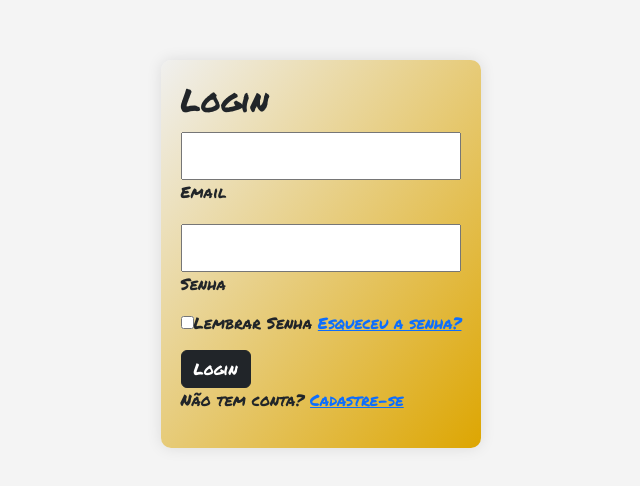
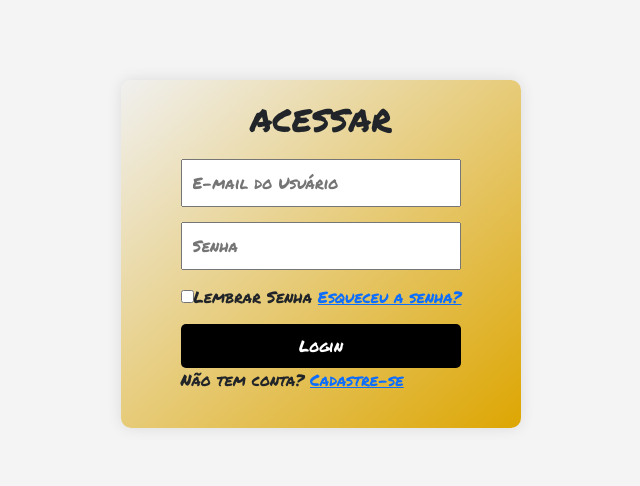
Before and after one commit to rafaeoTW4/prova-logica-FS36, a plain HTML site: page index.html in a window 1280 px wide. Shown: the part 146-632 px from the top of the page, without its empty margins (319-959 px from the left). Drawn offline with nearby package versions, Linux system fonts and the light colour scheme.

Commit message:
commit na branch rafa

```diff
--- a/index.html
+++ b/index.html
@@ -14,16 +14,16 @@
 <body>
     <main>
         <div class="form-box login">
-            <h2>Login</h2>
+            <h2>ACESSAR</h2>
             <form id="loginForm">
                 <div class="input-box">
-                    <input type="email" id="email" required>
-                    <label for="email">Email</label>
+                    <input type="email" id="email" required placeholder="E-mail do Usuário">
+
                 </div>
 
                 <div class="input-box">
-                    <input type="password" id="senha" required>
-                    <label for="senha">Senha</label>
+                    <input type="password" id="senha" required placeholder="Senha">
+
                 </div>
 
                 <div class="lembrar-senha">
@@ -32,7 +32,7 @@
                 </div>
 
 
-                <button class="btn btn-dark"" type="submit">Login</button>
+                <button class="btn-login" type="submit">Login</button>
                 <p>Não tem conta? <a href="#">Cadastre-se</a></p>
             </form>
         </div>
--- a/style.css
+++ b/style.css
@@ -17,7 +17,6 @@ main {
     height: 100%;
     position: relative;
     z-index: 1; /* Para garantir que fique acima da imagem de fundo */
-
 }
 
 .form-box {
@@ -28,11 +27,16 @@ main {
     font-family: "Permanent Marker", cursive;
     z-index: 2; /* Garante que o formulário fique acima do fundo */
     background: linear-gradient(to bottom right, #f0f0ef, #dda602);
-
+    width: 100%;
+    max-width: 400px; /* Ajuste o valor conforme necessário */
+    box-sizing: border-box;
+    display: flex;
+    flex-direction: column;
+    align-items: center;
 }
 
 .input-box {
-    position: relative;
+    width: 100%;
     margin-bottom: 15px;
     font-family: "Permanent Marker", cursive;
 }
@@ -40,23 +44,22 @@ main {
 .input-box input {
     width: 100%;
     padding: 10px;
-    margin-top: 5px;
     font-family: "Permanent Marker", cursive;
 }
 
 .btn-login {
     width: 100%;
     padding: 10px;
-    background-color: #007bff;
+    background-color: #000; /* Preto */
     color: white;
     border: none;
     border-radius: 5px;
     cursor: pointer;
-
+    font-size: 16px;
 }
 
 .btn-login:hover {
-    background-color: #0056b3;
+    background-color: #333; /* Cinza escuro para o efeito hover */
 }
 
 .lembrar-senha {
@@ -64,8 +67,10 @@ main {
     justify-content: space-between;
     align-items: center;
     margin-bottom: 15px;
+    width: 100%;
 }
 
 h2 {
     font-family: "Permanent Marker", cursive;
+    margin-bottom: 20px;
 }
```
